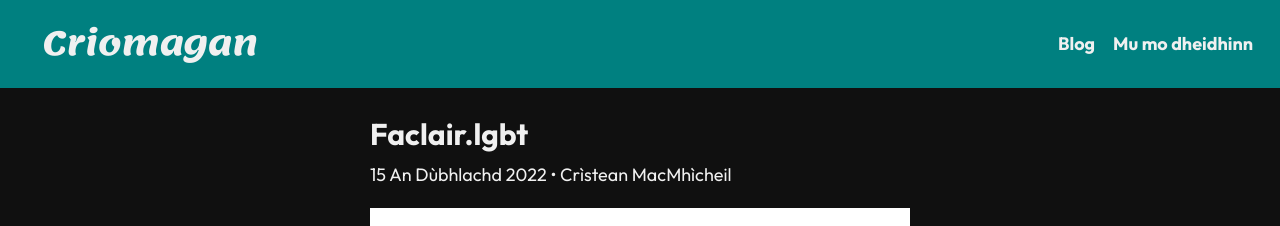
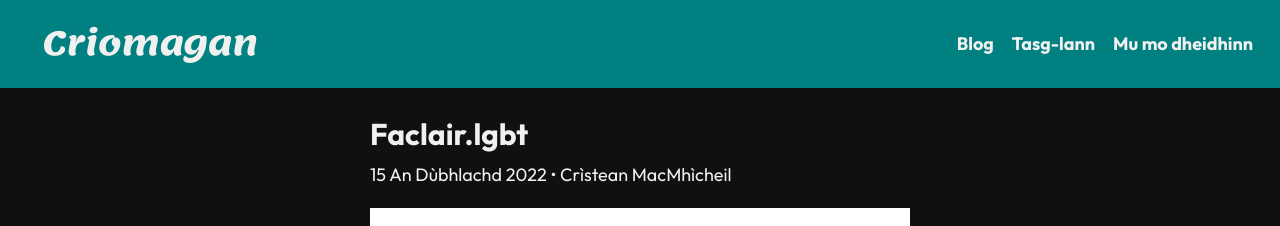
Before and after one commit to angeidheal/angeidheal, a Jekyll site: the page built from _posts/2022-12-15-faclair-lgbt.md, in a window 1280 px wide. Shown: the top 226 px of the page. Built offline with Jekyll 4.4.1, drawn with Linux system fonts in a browser that asks for light colours; nearby versions of some CDN libraries.

Commit message:
Update navbar.yml

```diff
--- a/_data/navbar.yml
+++ b/_data/navbar.yml
@@ -2,6 +2,10 @@
   url: /
   description: Postaichean as ùire | Latest posts
 
+- title: Tasg-lann
+  url: /tasg-lann
+  description: Tasg-lann | Archive
+
 - title: Mu mo dheidhinn
   url: /mu-mo-dheidhinn
   description: Mu mo dheidhinn | About Me
```
